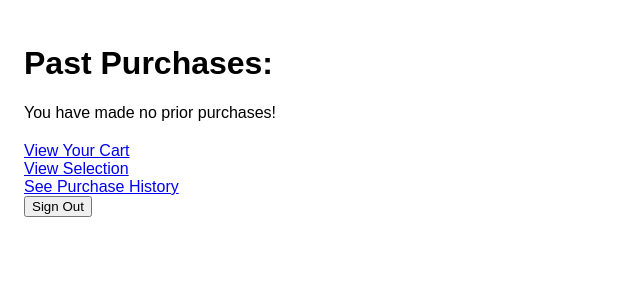
After one commit to karishmatank/toy-ecom-site, a Flask app: page /users/history in a window 1280 px wide. The commit adds this page. Shown: the top 300 px of the page, without its empty margins (0-640 px from the left). Run offline with Flask 3, Linux system fonts and the light colour scheme; the visitor is signed in with stand-in values (Sample User, id 1).

Commit message:
Added sign up, sign in, sign out + signed in users can check out and view purchase history

```diff
--- a/app.py
+++ b/app.py
@@ -2,12 +2,14 @@ from flask import flash, Flask, redirect, render_template, request, session, url
 import os
 from uuid import uuid4
 import yaml
+import bcrypt
+from datetime import datetime
+from functools import wraps
 
 app = Flask(__name__)
 app.secret_key='secret1'
 
-def get_inventory_path():
-    filename = 'inventory.yml'
+def get_file_path(filename):
     root = os.path.abspath(os.path.dirname(__file__))
     if app.config['TESTING']:
         inventory_path = os.path.join(root, 'tests', filename)
@@ -16,32 +18,86 @@ def get_inventory_path():
 
     return inventory_path
 
-def load_inventory():
-    inventory_path = get_inventory_path()
+def load_file(filename):
+    filepath = get_file_path(filename)
 
-    with open(inventory_path, 'r') as file:
+    with open(filepath, 'r') as file:
         return yaml.safe_load(file)
 
+def update_users_file(username, password):
+    contents = load_file('users.yml')
+    if not contents:
+        contents = {}
+
+    contents[username] = password
+
+    with open(get_file_path('users.yml'), 'w') as file:
+        yaml.safe_dump(contents, file)
+
+def update_inventory_file(items):
+    contents = load_file('inventory.yml')
+    for item, quantity in items.items():
+        contents[item]['available'] -= quantity
+
+    with open(get_file_path('inventory.yml'), 'w') as file:
+        yaml.safe_dump(contents, file)
+
+def update_purchase_history():
+    purchase_id = str(uuid4())
+    contents = load_file('purchases.yml')
+    if not contents:
+        contents = {}
+
+    contents[purchase_id] = {
+        'user': session['username'],
+        'items': session['cart'],
+        'date': datetime.today().strftime("%Y-%m-%d")
+    }
+
+    with open(get_file_path('purchases.yml'), 'w') as file:
+        yaml.safe_dump(contents, file)
+
 def is_item_in_inventory(item_id):
-    inventory = load_inventory()
+    inventory = load_file('inventory.yml')
     return item_id in inventory
 
 def is_quantity_valid(quantity, item_id):
-    inventory = load_inventory()
+    inventory = load_file('inventory.yml')
     available = inventory[item_id]['available']
     return quantity > 0 and quantity <= available
+
+def is_user_existing(username):
+    users = load_file('users.yml')
+    if not users:
+        return False
+    return username in users
+
+def is_valid_credential(username, password):
+    users = load_file('users.yml')
+    if is_user_existing(username):
+        return bcrypt.checkpw(password.encode('utf-8'), users[username].encode('utf-8'))
+    return False
 
 @app.context_processor
 def inventory_utilities_processor():
     """Makes the inventory available in all templates"""
     return dict(
-        inventory = load_inventory()
+        inventory = load_file('inventory.yml')
     )
 
 @app.before_request
 def initialize_session():
     if 'cart' not in session:
         session['cart'] = dict()
+
+def sign_in_decorator(func):
+    @wraps(func)
+    def wrapper(*args, **kwargs):
+        if 'username' not in session:
+            flash("You must be signed in before continuing.", "warning")
+            return redirect(url_for('sign_in'))
+        return func(*args, **kwargs)
+    return wrapper
 
 
 @app.route("/")
@@ -107,5 +163,88 @@ def delete_item_from_cart(item_id):
     session.modified = True
     return redirect(url_for('view_cart'))
 
+@app.route('/users/sign-up', methods=['GET', 'POST'])
+def sign_up():
+    if request.method == 'POST':
+        # Check to make sure all fields were properly passed in (no blank values)
+        username = request.form.get('username', '').strip()
+        password = request.form.get('password', '').strip()
+
+        if not username or not password:
+            flash("Please provide a username and password.", "warning")
+            return render_template('sign_up.html', username=username), 422
+
+        # Check to make sure username doesn't overlap with existing
+        if is_user_existing(username):
+            flash("Username already exists.", "warning")
+            return render_template('sign_up.html', username=username), 422
+
+        # Hash the password, store in a yaml, direct to log in page
+        hashed_password = bcrypt.hashpw(password.encode('utf-8'), bcrypt.gensalt())
+        hashed_password_str = hashed_password.decode('utf-8')
+        update_users_file(username, hashed_password_str)
+
+        flash("Sign up successful! Please log in.", "success")
+        return redirect(url_for('sign_in'))
+
+    return render_template('sign_up.html')
+
+@app.route("/users/sign-in", methods=['GET', 'POST'])
+def sign_in():
+    if request.method == 'POST':
+        username = request.form.get('username', '').strip()
+        password = request.form.get('password', '').strip()
+
+        # Check if username and password supplied
+        if not is_valid_credential(username, password):
+            flash('Invalid credentials', 'warning')
+            return render_template('sign_in.html', username=username), 422
+
+        session['username'] = username
+        flash('Welcome back!', "success")
+        return redirect(url_for('index'))
+
+    return render_template('sign_in.html')
+
+@app.route("/users/sign-out", methods=['POST'])
+def sign_out():
+    if 'username' in session:
+        del session['username']
+
+    flash("You have been signed out.", "success")
+    return redirect(url_for('index'))
+
+@app.route("/users/check-out", methods=['POST'])
+@sign_in_decorator
+def check_out_cart():
+    # Make sure there are actually items in the cart, otherwise nothing to check out
+    if not session['cart']:
+        flash("No items to check out!", "warning")
+        return redirect(url_for("view_cart"))
+
+    # Update inventory file
+    update_inventory_file(session['cart'])
+
+    # Add purchase to a history file
+    update_purchase_history()
+
+    # Clear cart
+    session['cart'] = dict()
+
+    flash("Thank you for your purchase!", "success")
+    session.modified = True
+    return redirect(url_for('user_history'))
+
+@app.route("/users/history")
+@sign_in_decorator
+def user_history():
+    all_purchases = load_file('purchases.yml')
+    if not all_purchases:
+        all_purchases = {}
+    user_purchases = {key: value for key, value in all_purchases.items()
+                                 if value['user'] == session['username']}
+
+    return render_template('user_history.html', purchases=user_purchases)
+
 if __name__ == '__main__':
     app.run(debug=True, port=5003)
--- a/pyproject.toml
+++ b/pyproject.toml
@@ -9,7 +9,8 @@ readme = "README.md"
 requires-python = ">=3.13"
 dependencies = [
     "flask (>=3.1.2,<4.0.0)",
-    "pyyaml (>=6.0.3,<7.0.0)"
+    "pyyaml (>=6.0.3,<7.0.0)",
+    "bcrypt (>=5.0.0,<6.0.0)"
 ]
 
 [tool.poetry]
--- a/static/stylesheets/app.css
+++ b/static/stylesheets/app.css
@@ -25,6 +25,10 @@ body {
   display: inline;
 }
 
+.block {
+  display: block;
+}
+
 .success {
   color: #33cc99;
   background: #CBF2E5;
--- a/templates/layout.html
+++ b/templates/layout.html
@@ -18,6 +18,11 @@
     <main>
       {% block content %}
       {% endblock %}
+
+      <nav class="margin-on-top">
+        {% block additional_links %}
+        {% endblock %}
+      </nav>
     </main>
   </body>
 </html>
--- /dev/null
+++ b/templates/user_history.html
@@ -0,0 +1,34 @@
+{% extends 'layout.html' %}
+
+{% block content %}
+  <h1>Past Purchases:</h1>
+  {% if purchases %}
+    <ul>
+      {% for purchase_id in purchases %}
+        <li>
+          Confirmation number: {{ purchase_id }}, Purchase date: {{ purchases[purchase_id]['date'] }}
+          <ul>
+            {% for item_id in purchases[purchase_id]['items'] %}
+              <li>
+                <a href="{{ url_for('view_product', item_id=item_id)}}">{{ inventory[item_id]['product_name'] }}</a>
+                Quantity {{ purchases[purchase_id]['items'][item_id] }}
+              </li>
+            {% endfor %}
+          </ul>
+        </li>
+      {% endfor %}
+    </ul>
+  {% else %}
+    <p>You have made no prior purchases!</p>
+  {% endif %}
+{% endblock %}
+
+{% block additional_links %}
+  <a class="block" href="{{ url_for('view_cart') }}">View Your Cart</a>
+  <a class="block" href="{{ url_for('index') }}">View Selection</a>
+
+  <a class="block" href="{{ url_for('user_history') }}">See Purchase History</a>
+  <form class="block" method="post" action="{{ url_for('sign_out') }}">
+    <button type="submit">Sign Out</button>
+  </form>
+{% endblock %}
--- a/toy-ecom/inventory.yml
+++ b/toy-ecom/inventory.yml
@@ -1,8 +1,8 @@
+1eb43f24-b5c9-4d60-ae93-1d13912669c2:
+  available: 1
+  description: Durable jeans!
+  product_name: Black Jeans
 4931f25f-ff1c-4d49-b1d1-15c78bcc92d3:
-  product_name: "White T-Shirt"
-  description: "Classic white t-shirt, goes with every outfit."
-  available: 10
-1eb43f24-b5c9-4d60-ae93-1d13912669c2:
-  product_name: "Black Jeans"
-  description: "Durable jeans!"
-  available: 2
+  available: 9
+  description: Classic white t-shirt, goes with every outfit.
+  product_name: White T-Shirt
--- /dev/null
+++ b/toy-ecom/purchases.yml
@@ -0,0 +1,10 @@
+089455f8-4b69-4aaa-aaaf-690c76c75ffa:
+  date: '2026-01-12'
+  items:
+    4931f25f-ff1c-4d49-b1d1-15c78bcc92d3: 1
+  user: new_user
+a35f610e-510d-4959-9001-0547fe6f34fd:
+  date: '2026-01-12'
+  items:
+    1eb43f24-b5c9-4d60-ae93-1d13912669c2: 1
+  user: new_user
--- /dev/null
+++ b/toy-ecom/users.yml
@@ -0,0 +1 @@
+new_user: $2b$12$xz31YnxMFZ/y0a838xUpTOVm9HL1FH8I54.aJETuNfdNkKqRbpJNG
```
Also changed, not shown: templates/cart.html (+18 -3 lines), templates/index.html (+13 -3 lines), templates/product_page.html (+24 -14 lines), templates/sign_in.html (added, +15 -0 lines), templates/sign_up.html (added, +15 -0 lines), tests/purchases.yml (added, +10 -0 lines), tests/test_app.py (+149 -0 lines), 1 other file.
